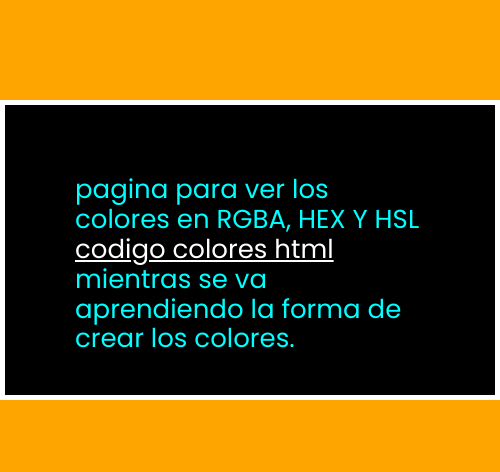
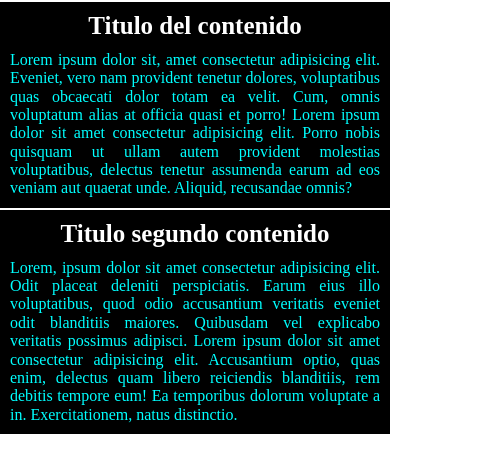
Before and after one commit to JarminthonEnriqueRuedaLarrotaADSO/csss, a plain HTML site: page index.html in a window 390 px wide. Shown: the whole page, 500 px wide, since content can reach past the window. Drawn offline with Linux system fonts and the light colour scheme.

Commit message:
Conceptos Basicos de Responsive

```diff
--- a/index.html
+++ b/index.html
@@ -7,11 +7,17 @@
     <link rel="stylesheet" href="style.css">
     <link rel="stylesheet" href="normalize.css">
     <title>Document</title>
+
+
 </head>
 <body>
-
-<div class="cajita" >
-    <p>pagina para ver los colores en RGBA, HEX Y HSL <a target="_blank" href="https://htmlcolorcodes.com/es/">codigo colores html </a> mientras se va aprendiendo la forma de crear los colores. </p>
+<div class="cajita">
+    <h2>Titulo del contenido</h2>
+    <p>Lorem ipsum dolor sit, amet consectetur adipisicing elit. Eveniet, vero nam provident tenetur dolores, voluptatibus quas obcaecati dolor totam ea velit. Cum, omnis voluptatum alias at officia quasi et porro! Lorem ipsum dolor sit amet consectetur adipisicing elit. Porro nobis quisquam ut ullam autem provident molestias voluptatibus, delectus tenetur assumenda earum ad eos veniam aut quaerat unde. Aliquid, recusandae omnis?</p>
+    </div>
+<div class="cajita1">
+    <h2>Titulo segundo contenido</h2>
+    <p>Lorem, ipsum dolor sit amet consectetur adipisicing elit. Odit placeat deleniti perspiciatis. Earum eius illo voluptatibus, quod odio accusantium veritatis eveniet odit blanditiis maiores. Quibusdam vel explicabo veritatis possimus adipisci. Lorem ipsum dolor sit amet consectetur adipisicing elit. Accusantium optio, quas enim, delectus quam libero reiciendis blanditiis, rem debitis tempore eum! Ea temporibus dolorum voluptate a in. Exercitationem, natus distinctio.</p>
 </div>
 
 </body>
--- a/style.css
+++ b/style.css
@@ -1,27 +1,27 @@
 @import url('https://fonts.googleapis.com/css2?family=Poppins:ital,wght@0,100;0,200;0,300;0,400;0,500;0,600;0,700;0,800;0,900;1,100;1,200;1,300;1,400;1,500;1,600;1,700;1,800;1,900&display=swap');
 /* selector universal */
-* {
-    font-family: Poppins;
-    background-color: orange;
+
+div{
+    width:49%;
+    background-color: rgb(0, 0, 0);
+    display: inline-block;
+    padding: 10px;
+}
+p{
     color: aqua;
+    text-align: justify;
 }
-.cajita{
+h2{
+    margin-bottom: 10px;
+    text-align: center;
+    font-size: 25px;
+    color: rgb(255, 255, 255);
+}
 
-    width: 500px;
-    height: 300px;
-    margin: auto;
-    margin-top: 100px;
-    background: black;
-    border: 5px solid rgb(255, 255, 255);
-    cursor: pointer;
+@media screen and (max-width:800px) {
+    div{
+        display: block;
+        width:100% ;
+        margin-top: 2px;
+    }
 }
-p{ font-size: 26px;
-    padding-top: 70px;
-    width: 350px;
-    height: auto;
-    margin: auto;
-    background-color: black;
-}
-a{
-    color: white;
-}
```
